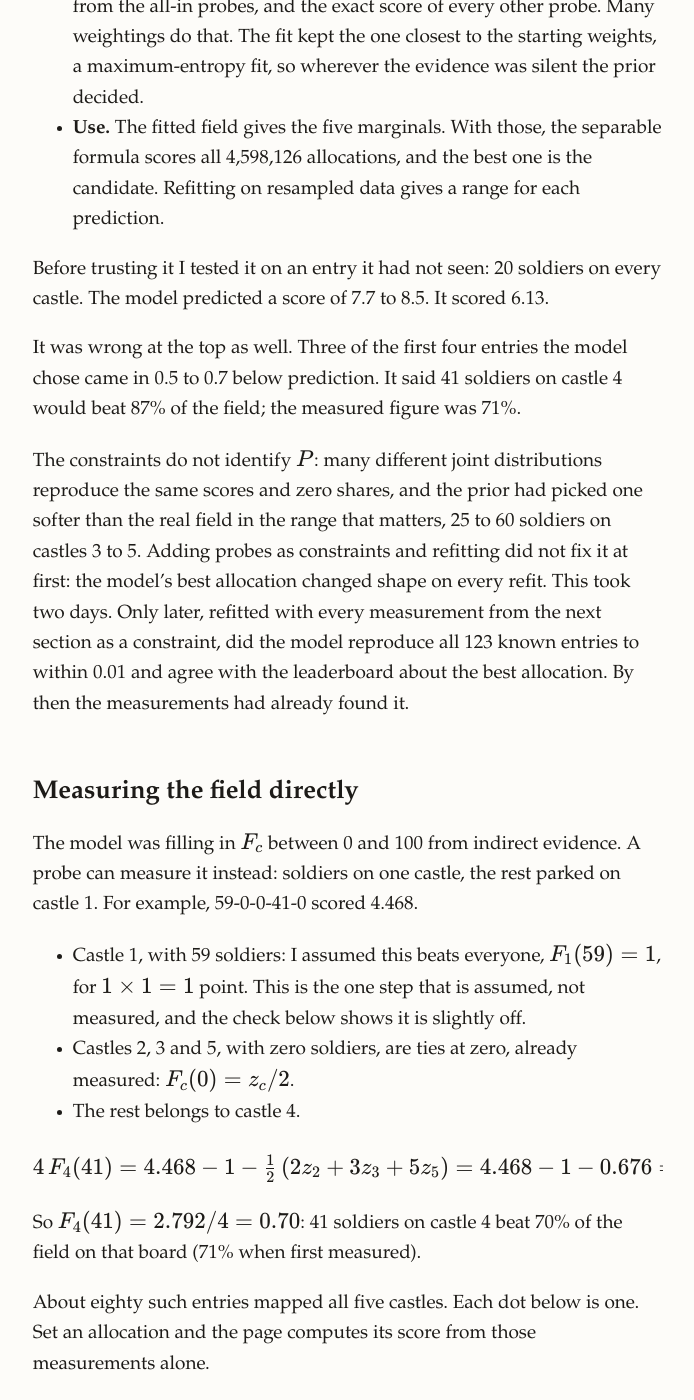
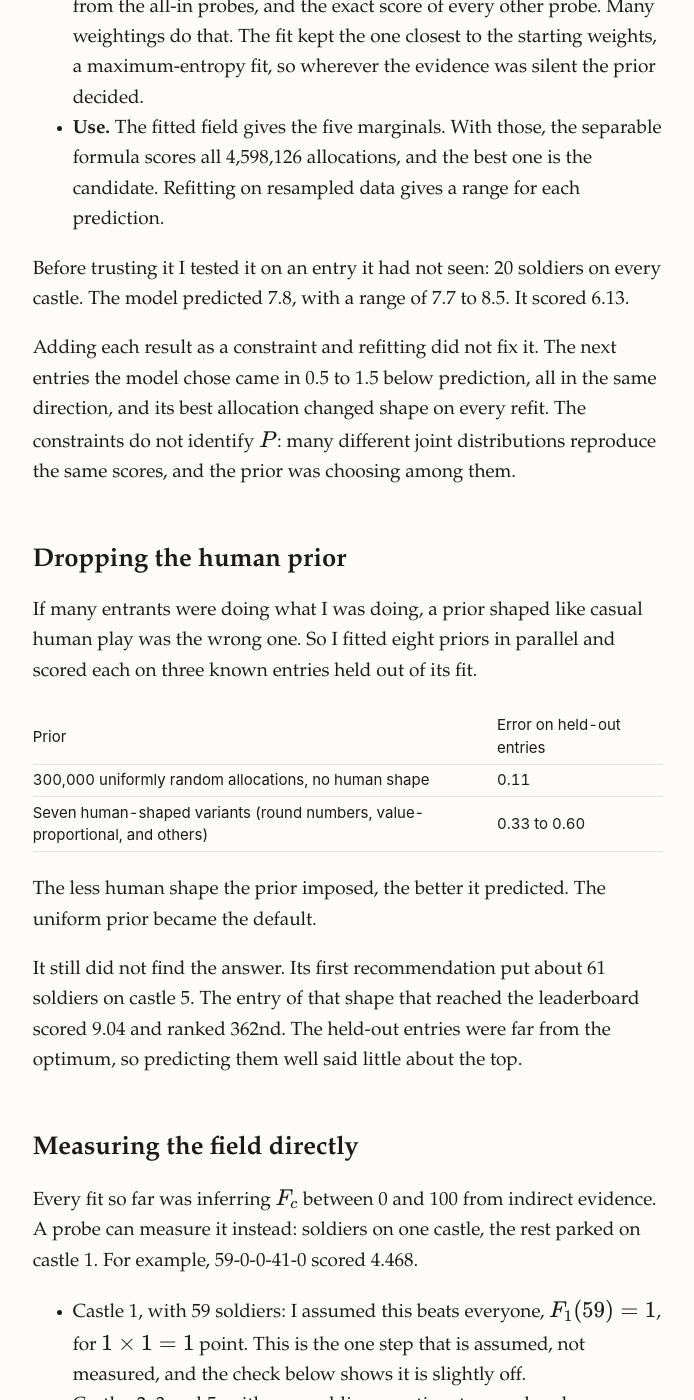
Before and after one commit to kinshu0/kinshu0.github.io, a Jekyll site: the page built from _posts/2026-11-22-castle-challenge.markdown, in a window 1280 px wide and 1400 px high, scrolled down 4796 px. Shown: the whole window, without its empty margins (292-986 px from the left). Built offline with Jekyll 4.4.1, drawn with Linux system fonts in a browser that asks for light colours; some of the changed text lies outside the part shown.

Commit message:
Castle post: add the ensemble of priors and correct where the search started
Co-Authored-By: Claude Fable 5.2 <noreply@anthropic.com>

```diff
--- a/_posts/2026-11-22-castle-challenge.markdown
+++ b/_posts/2026-11-22-castle-challenge.markdown
@@ -97,15 +97,26 @@ To fill that gap I fitted a model of $$P$$.
 - **Fit.** The weights were adjusted until the weighted crowd reproduced the evidence: the published distribution of all scores, the zero shares from the all-in probes, and the exact score of every other probe. Many weightings do that. The fit kept the one closest to the starting weights, a maximum-entropy fit, so wherever the evidence was silent the prior decided.
 - **Use.** The fitted field gives the five marginals. With those, the separable formula scores all 4,598,126 allocations, and the best one is the candidate. Refitting on resampled data gives a range for each prediction.
 
-Before trusting it I tested it on an entry it had not seen: 20 soldiers on every castle. The model predicted a score of 7.7 to 8.5. It scored 6.13.
+Before trusting it I tested it on an entry it had not seen: 20 soldiers on every castle. The model predicted 7.8, with a range of 7.7 to 8.5. It scored 6.13.
 
-It was wrong at the top as well. Three of the first four entries the model chose came in 0.5 to 0.7 below prediction. It said 41 soldiers on castle 4 would beat 87% of the field; the measured figure was 71%.
+Adding each result as a constraint and refitting did not fix it. The next entries the model chose came in 0.5 to 1.5 below prediction, all in the same direction, and its best allocation changed shape on every refit. The constraints do not identify $$P$$: many different joint distributions reproduce the same scores, and the prior was choosing among them.
 
-The constraints do not identify $$P$$: many different joint distributions reproduce the same scores and zero shares, and the prior had picked one softer than the real field in the range that matters, 25 to 60 soldiers on castles 3 to 5. Adding probes as constraints and refitting did not fix it at first: the model's best allocation changed shape on every refit. This took two days. Only later, refitted with every measurement from the next section as a constraint, did the model reproduce all 123 known entries to within 0.01 and agree with the leaderboard about the best allocation. By then the measurements had already found it.
+## Dropping the human prior
+
+If many entrants were doing what I was doing, a prior shaped like casual human play was the wrong one. So I fitted eight priors in parallel and scored each on three known entries held out of its fit.
+
+| Prior | Error on held-out entries |
+|---|---|
+| 300,000 uniformly random allocations, no human shape | 0.11 |
+| Seven human-shaped variants (round numbers, value-proportional, and others) | 0.33 to 0.60 |
+
+The less human shape the prior imposed, the better it predicted. The uniform prior became the default.
+
+It still did not find the answer. Its first recommendation put about 61 soldiers on castle 5. The entry of that shape that reached the leaderboard scored 9.04 and ranked 362nd. The held-out entries were far from the optimum, so predicting them well said little about the top.
 
 ## Measuring the field directly
 
-The model was filling in $$F_c$$ between 0 and 100 from indirect evidence. A probe can measure it instead: soldiers on one castle, the rest parked on castle 1. For example, 59-0-0-41-0 scored 4.468.
+Every fit so far was inferring $$F_c$$ between 0 and 100 from indirect evidence. A probe can measure it instead: soldiers on one castle, the rest parked on castle 1. For example, 59-0-0-41-0 scored 4.468.
 
 - Castle 1, with 59 soldiers: I assumed this beats everyone, $$F_1(59) = 1$$, for $$1 \times 1 = 1$$ point. This is the one step that is assumed, not measured, and the check below shows it is slightly off.
 - Castles 2, 3 and 5, with zero soldiers, are ties at zero, already measured: $$F_c(0) = z_c / 2$$.
@@ -117,7 +128,9 @@ $$
 
 So $$F_4(41) = 2.792 / 4 = 0.70$$: 41 soldiers on castle 4 beat 70% of the field on that board (71% when first measured).
 
-About eighty such entries mapped all five castles. Each dot below is one. Set an allocation and the page computes its score from those measurements alone.
+The first six of these showed how far off the fitted field was: 41 soldiers on castle 4 beat 71% of the field, where the model said 87%. About eighty such entries eventually mapped all five castles, and each one also went into the model as a constraint.
+
+Each dot below is one of them. Set an allocation and the page computes its score from those measurements alone.
 
 <div id="castle-predictor" class="castle-predictor"></div>
 
@@ -140,19 +153,29 @@ which is about 0.03 per castle. It is nearly the same for every allocation near
 
 ## Search
 
-The measurements pointed to a region: almost nothing on castles 1 and 2, about 36 on castle 3, 46 to 48 on castle 4, and a handful on castle 5. My first entry there, 4-4-36-48-8, scored 9.290 and ranked 30th.
+By now several fits disagreed about the best allocation. I put the top candidate of each on the leaderboard within an hour of each other.
+
+| Source | Allocation | Score |
+|---|---|---|
+| Uniform prior, refitted with the single-castle probes as constraints | 4-4-36-48-8 | 9.290 |
+| Measured marginals alone, interpolated between probes | 6-7-36-46-5 | 9.216 |
+| Earlier fits, before the single-castle probes | 6-16-6-9-63 | 9.040 |
+
+The model and the measurements together gave the best start: 9.290, rank 30. The model had predicted 9.19 ± 0.03 for it.
 
 From there I searched on the leaderboard. Head to Head scores are exact, so submitting an entry's neighbours (one soldier moved between two castles) and reading their scores on the next update gives the slope in each direction. Three hours and forty entries later, 4-6-36-47-7 was tied for first with one other entry, which had held that score since the day before. By the evening of the deadline the field had shifted and its neighbour 4-5-36-48-7 had overtaken it; I submitted that one under my name.
+
+By then the model, with the uniform prior and 123 known entries as constraints, reproduced every one of them to within 0.01 and put the best possible score at 9.316, against 9.318 on the board.
 
 ## Four-Way
 
 Four-Way is not separable. The payout depends on place in the group, which depends on all five castles and all three opponents, so it depends on the joint distribution (which numbers go together within an entry) and the marginals are not enough. Single-castle entries measure nothing.
 
-I used the same neighbour search on averages. The same entry's score has a standard deviation of about 0.013 from one board to the next, more than the gap between good neighbours. Over 24 boards, 3-41-54-1-1 averaged 6.003 and its two closest neighbours 6.000 and 5.997: a plateau, where first place on any one board is a draw.
+A rebuilt Four-Way model supplied a starting region, 8-41-51-0-0, which ranked 102nd. From there I used the same neighbour search, on averages. The same entry's score has a standard deviation of about 0.013 from one board to the next, more than the gap between good neighbours. Over 24 boards, 3-41-54-1-1 averaged 6.003 and its two closest neighbours 6.000 and 5.997: a plateau, where first place on any one board is a draw.
 
 ## Errors
 
-- **Two days on the model.** Ten single-castle entries on day one would have told me more.
+- **Two days on a human-shaped prior.** Ten single-castle entries on day one would have told me more.
 - **The castle 1 assumption** above. A few entries split between castles 1 and 2 only would have measured it.
 - **Misreading the Four-Way rule** until the last night: I assumed each castle was decided pairwise within the group. A batch of entries built on that reading moved the scores in a way only the real rule allows.
 - **Twenty-eight entries never appeared on the board,** and for a day I read that as delay.
```
